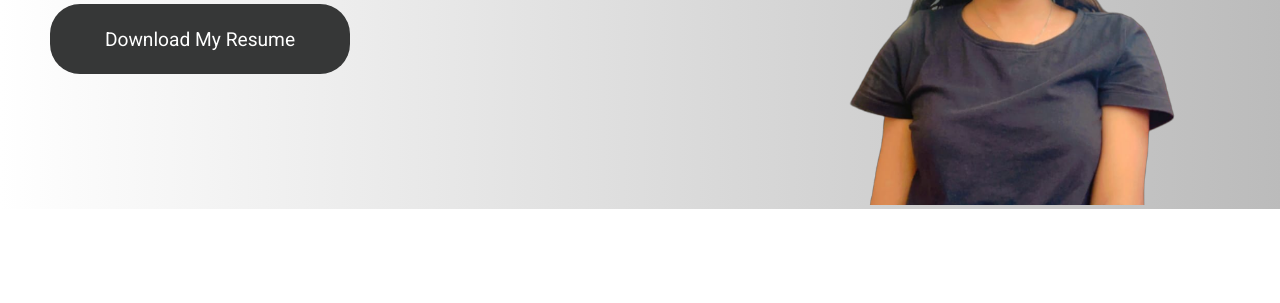
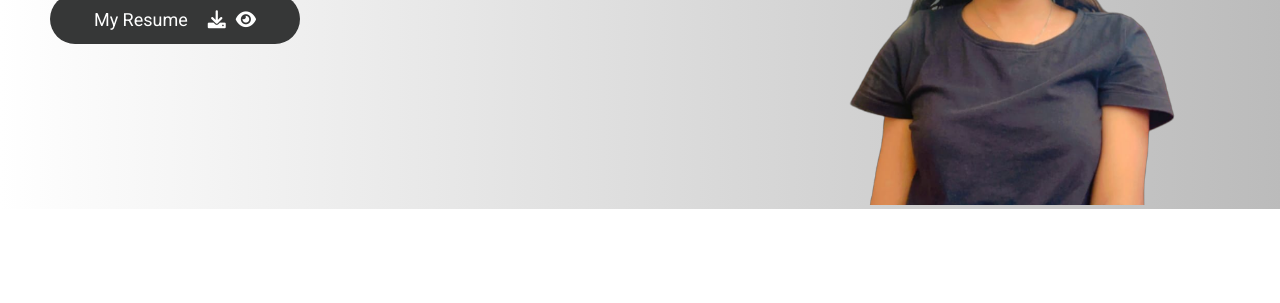
Before and after one commit to singhsamiksha/singhsamiksha, a plain HTML site: page index.html in a window 1280 px wide. Shown: the part 338-641 px from the top of the page. Drawn offline with Linux system fonts and the light colour scheme; a script that the page names is missing.

Commit message:
added view and download options

```diff
--- a/index.html
+++ b/index.html
@@ -29,9 +29,17 @@
                 <div class="content-1">
                     <h4 class="heading">Hello, I am Samiksha</h4>
                     <p class="title">Software Developer</p>
-                    <a href="https://drive.google.com/file/d/1Yerjp8fJ8I0nY17cpt18ivdE2y6zJh_a/view?usp=drive_link">
-                    <button >Download My Resume</button>
+                    <div class="downloadResume">
+                        My Resume
+                        <a href="assets/Samiksha Resume.pdf"  style="margin-left: 20px;" download >
+                        <i class="fa-solid fa-download">
+                        </i>
                     </a>
+                    <a href="assets/Samiksha Resume.pdf" target="_blank">
+                        <i class="fa-solid fa-eye">
+                            </i>
+                            </a>
+                    </div>
                 </div>
                 <div class="img-1">
                     <div class="circle">
@@ -113,6 +121,8 @@
                         <img src="./img/testing and debugging.png" width="50%">
                         <p>Testing and Debugging</p>
                     </div>
+                    <div class="icons">
+                    </div>
                 </div>
             </div>
             <div class="brown-1">
@@ -124,6 +134,9 @@
                     <h4 class="heading" style="font-weight: 350;">RoboMQ India</h4>
                     <p style="margin-top: 10px;">Associate Software Developer</p>
                     <p style="font-style: italic; margin-top: 20px; color: grey;">July,2022 - May, 2023</p>
+
+                    <p style="font-style: italic; margin-top: 20px; color: grey;">Projects</p>
+                    <a href="#futureTerminationProject"> Future Termination </a>
                     <a href="https://drive.google.com/file/d/18nFDl3AZwnv2Q4Fi5OfohK6gsUeC6ECY/view?usp=sharing">
                     <Button style="width: 200px; font-size: medium; height: 50px;">Experience Letter</Button>
                     </a>
@@ -145,7 +158,7 @@
                     <p class="title">Projects</p>
                 </div>
                 <div class="projects">
-                    <div class="box">
+                    <div class="box" id="futureTerminationProject">
                         <h4 class="heading" style="font-weight: 500; font-size: medium;">Future Hire, Rehire and Termination</h4>
                         <p style="font-size: small; margin-top: 10px;">Developed and maintained an efficient Microservice for Data Mapping and Data Transforming, automating essential HR processes, and achieving a remarkable 30% boost in overall system efficiency. Utilized a robust tech stack consisting of Java, Spring, Kubernetes, Docker, JSON, RabbitMQ, Git, and Linux.
                            <br>Proactively monitored and maintained the Microservice for smooth operation, while providing valuable insights during project meetings, leading to a 10% improvement in system efficiency..</p>
--- a/portfolioStyle.css
+++ b/portfolioStyle.css
@@ -3,6 +3,12 @@
     padding:0;
     margin:0;
 }
+
+.fa-solid {
+    color: #404040;
+}
+
+
 .white{
     background-image: linear-gradient(to right, #ffffff , #989898a8);
     display: flex;
@@ -33,17 +39,41 @@ h4{
 }
 
 button{
+    background:  rgb(54, 55, 55);
     width: 300px;
     height:70px;
-    background-color: rgb(54, 55, 55);
     color: #ffffff;
-    font-weight: 400;
-    font-size: larger;
     border: none;
     border-radius: 30px;
-    margin-top: 20px;
+    margin-top: 280px;
+}
 
+
+.downloadResume {
+    background:  rgb(54, 55, 55);
+    font-weight: 400;
+    font-size: large;
+    color: #FFF;
+    margin-top:10px;
+    width: 250px;
+    height: 50px;
+    border-radius: 30px;
+    display: flex;
+    align-items: center;
+    justify-content: center;
 }
+
+.downloadResume > a {
+    margin-left: 10px;
+}
+
+.downloadResume > a > i {
+    color: #FFF;
+}
+
+
+
+
 
 .brown{
     display: flex;
```
Also changed, not shown: img/java.png, 1 other file.
